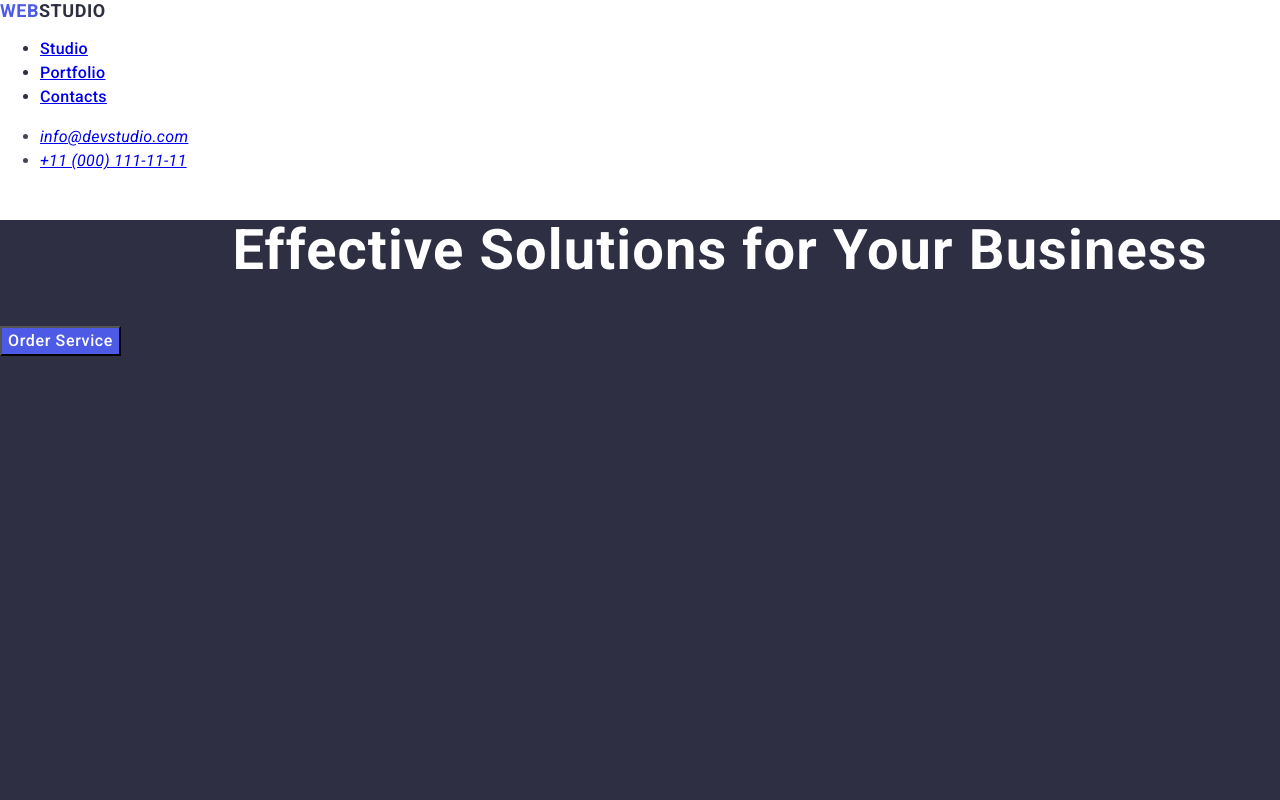
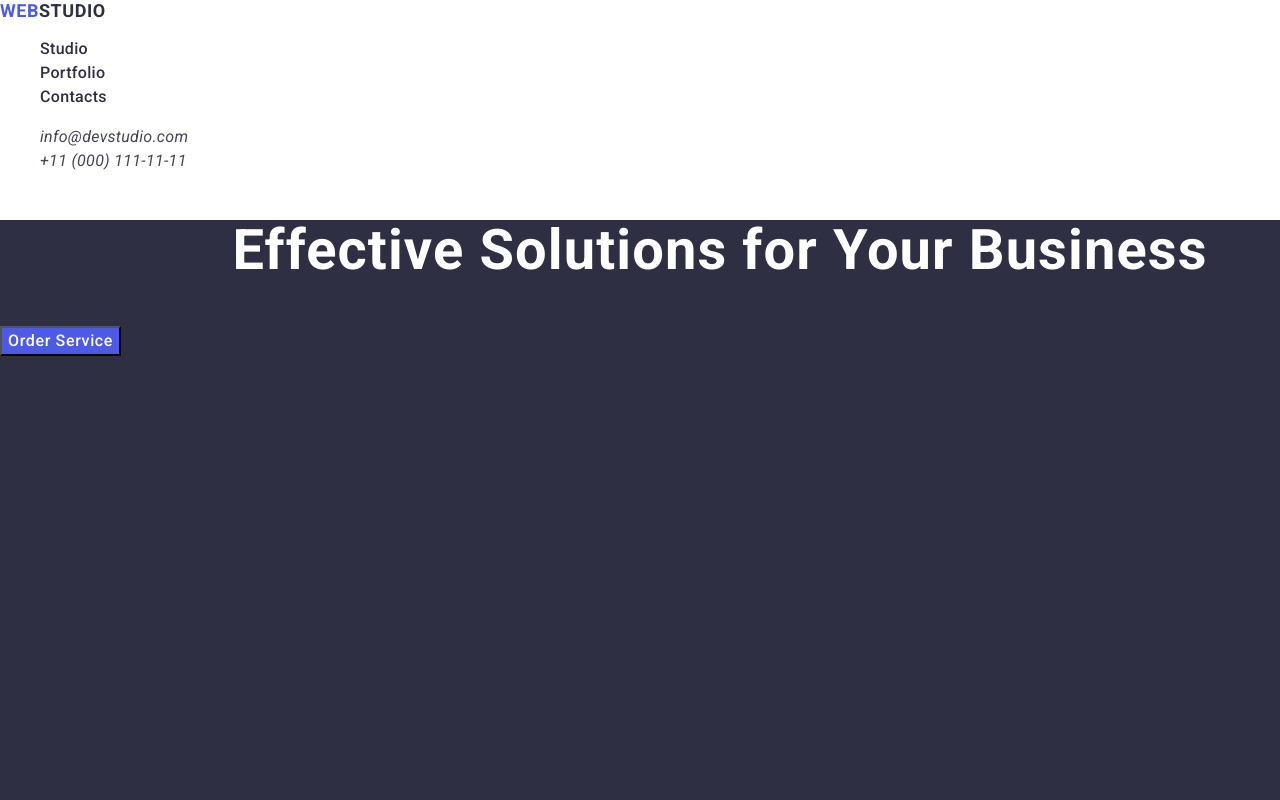
Before and after one commit to anastasia-mamatova1512/goit-markup-hw-02, a plain HTML site: page index.html in a window 1280 px wide. Shown: the top 800 px of the page. Drawn offline with nearby package versions, Linux system fonts and the light colour scheme.

Commit message:
add nav styles

```diff
--- a/css/styles.css
+++ b/css/styles.css
@@ -2,6 +2,10 @@ body{
     font-family: 'Roboto', sans-serif;
     color: #434455;
     background-color: #FFFFFF;
+}
+
+ul{
+    list-style-type: none;
 }
 
 .logo-left{
@@ -24,7 +28,7 @@ body{
     color: #2E2F42;
 }
 
-.navigation {
+.navigation-item{
     line-height: 1.5;
     letter-spacing: 0.02em;
     font-weight: 500;
@@ -33,7 +37,7 @@ body{
     color: #2E2F42;
 }
 
-.address-list{
+.address-item{
     font-weight: 400;
     font-size: 16px;
     line-height: 1.5;
@@ -42,6 +46,10 @@ body{
     color: #434455;
 }
 
+.address-item:hover,
+.address-item:focus{
+    color: #404bbf;
+}
 .main-page{
     width: 1440px;
     height: 600px;
--- a/index.html
+++ b/index.html
@@ -26,17 +26,31 @@
           >Web<span class="logo-right">Studio</span></a
         >
 
-        <ul class="navigation">
-          <li><a href="./index.html">Studio</a></li>
-          <li><a href="./index.html">Portfolio</a></li>
-          <li><a href="./index.html">Contacts</a></li>
+        <ul>
+          <li>
+            <a class="navigation-item" href="">Studio</a>
+          </li>
+          <li>
+            <a class="navigation-item" href="">Portfolio</a>
+          </li>
+          <li>
+            <a class="navigation-item" href="">Contacts</a>
+          </li>
         </ul>
       </nav>
 
-      <address class="address-list">
+      <address>
         <ul>
-          <li><a href="mailto:info@devstudio.com">info@devstudio.com</a></li>
-          <li><a href="tel:+110001111111">+11 (000) 111-11-11</a></li>
+          <li>
+            <a class="address-item" href="mailto:info@devstudio.com"
+              >info@devstudio.com</a
+            >
+          </li>
+          <li>
+            <a class="address-item" href="tel:+110001111111"
+              >+11 (000) 111-11-11</a
+            >
+          </li>
         </ul>
       </address>
     </header>
```
